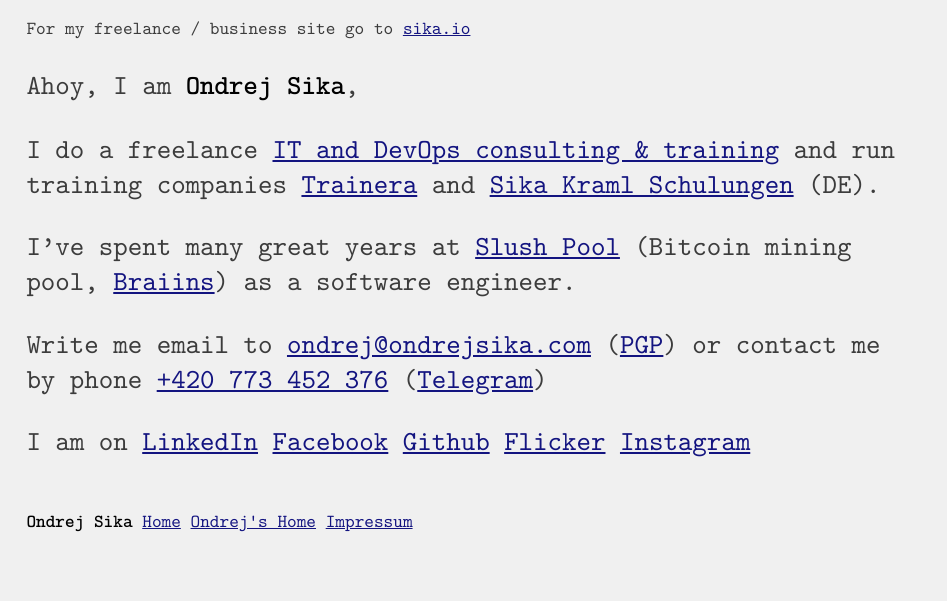
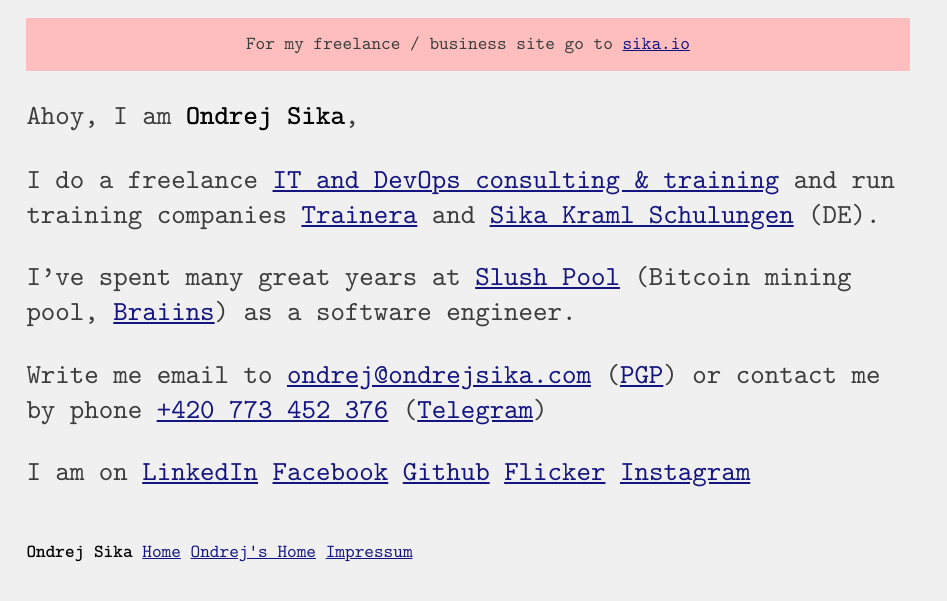
Before and after one commit to ondrejsika/ondrejsika.com, a Jekyll site: the page built from index.md, in a window 1280 px wide. Shown: the top 601 px of the page, without its empty margins (0-947 px from the left). Built offline with Jekyll 4.4.1, drawn with Linux system fonts in a browser that asks for light colours; some web fonts are replaced; comment, search, counter and statistics services are not loaded.

Commit message:
index - style paragraph with link to my freelance site

```diff
--- a/index.md
+++ b/index.md
@@ -4,7 +4,7 @@
 nosignature: true
 ---
 
-For my freelance / business site go to [sika.io](https://sika.io)
+<p style="background: #ffbebe; padding: 15px; text-align: center;" markdown="1">For my freelance / business site go to [sika.io](https://sika.io)</p>
 
 <div style="font-size: 1.5em" markdown="1">
 
```
